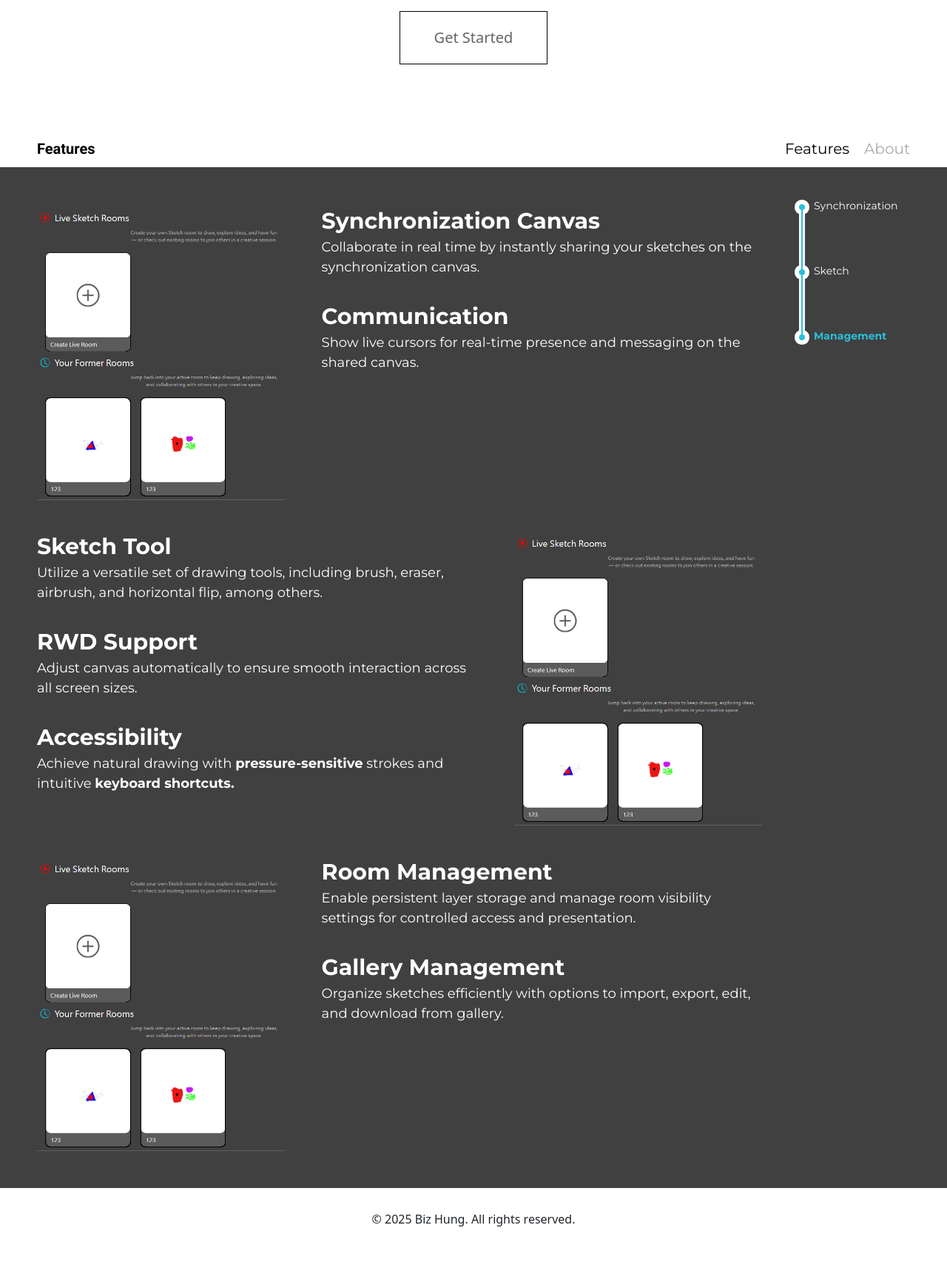
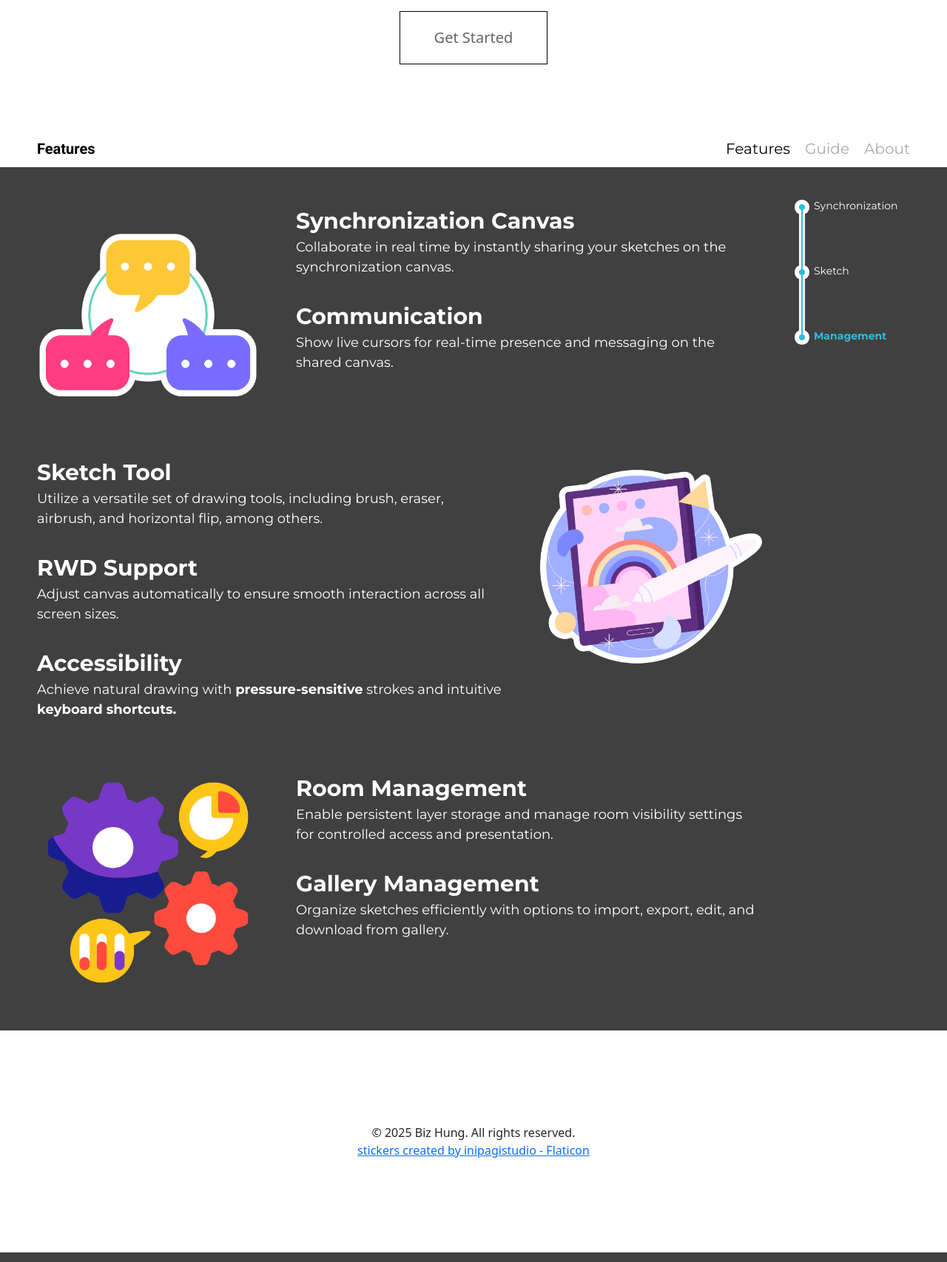
Before and after one commit to z50205/py_SharingSketch_FastAPI, a FastAPI app: page / in a window 1280 px wide. Shown: the part 324-2030 px from the top of the page at 74% size. Run offline with FastAPI, Linux system fonts and the light colour scheme; some libraries are stand-ins or nearby versions.

Commit message:
[Enhance & Debug]Add /index intros, and debug image tag system
1.Add /index intros icon.
2.Debug image tag system by adding tag table's times column can be
  nullable.
3.Change /room bottom tool layer and chat tools order.

```diff
--- a/PSS/models/tag.py
+++ b/PSS/models/tag.py
@@ -10,7 +10,7 @@ class TagData(SQLModel, table=True):
     tag: str= Field(unique=True,nullable=False)
     tag_en: Optional[str]= Field(unique=True)
     tag_ja: Optional[str]= Field(unique=True)
-    times:int= None
+    times:int = Field(default=0, nullable=False)
 
     @classmethod
     def create_tag(self,tag:str):
@@ -21,7 +21,8 @@ class TagData(SQLModel, table=True):
                 session.add(tag)
                 session.commit()
                 return tagid
-            except:
+            except Exception as e:
+                print(e)
                 return {"result":"Oops."}
     @classmethod
     def update_tag_times(self,tagid:str,times:int):
--- a/PSS/static/scripts/index.js
+++ b/PSS/static/scripts/index.js
@@ -79,29 +79,47 @@ observer.observe(manage);
 
 
 
-let featureDiv=document.getElementById("feature-div");
-let aboutDiv=document.getElementById("about-div");
-let tabText=document.getElementById("tab-title");
+const tabText = document.getElementById("tab-title");
+const tabs = {
+  feature: {
+    button: document.getElementById("feature"),
+    content: document.getElementById("feature-div"),
+    title: "Features"
+  },
+  guide: {
+    button: document.getElementById("guide"),
+    content: document.getElementById("guide-div"),
+    title: "Guide"
+  },
+  about: {
+    button: document.getElementById("about"),
+    content: document.getElementById("about-div"),
+    title: "About"
+  }
+};
 
-let feature=document.getElementById("feature");
-let about=document.getElementById("about");
-feature.addEventListener("click",()=>{
-    tabText.textContent="Features";
-    featureDiv.style.display="flex";
-    feature.classList.add("active");
-    aboutDiv.style.display="none";
-    about.classList.remove("active");
-})
-about.addEventListener("click",()=>{
-    tabText.textContent="About";
-    featureDiv.style.display="none";
-    feature.classList.remove("active");
-    aboutDiv.style.display="flex";
-    about.classList.add("active");
-    if (!initMessageAnimate)
-    messageAnimate(messagePivot,0);
-    initMessageAnimate=true;
-})
+
+function switchTab(selectedKey) {
+  for (const key in tabs) {
+    const tab = tabs[key];
+    const isActive = key === selectedKey;
+    tab.content.style.display = isActive ? "flex" : "none";
+    tab.button.classList.toggle("active", isActive);
+  }
+
+  tabText.textContent = tabs[selectedKey].title;
+
+  // Optional animation logic for "about"
+  if (selectedKey === "about" && !initMessageAnimate) {
+    messageAnimate(messagePivot, 0);
+    initMessageAnimate = true;
+  }
+}
+
+// 綁定事件
+for (const key in tabs) {
+  tabs[key].button.addEventListener("click", () => switchTab(key));
+}
 
 
 let chatMessage=document.getElementById("chat-message");
--- a/PSS/static/styles/index.css
+++ b/PSS/static/styles/index.css
@@ -314,7 +314,8 @@ body{
 }
 .feature-main-element-image{
   display: flex;
-  height:400px;
+  height:300px;
+  justify-content: center;
 }
 .feature-main-element-description{
   flex:1;
@@ -336,12 +337,15 @@ body{
 }
 
 .footer-container{
-  width: 100%;
-  height:100px;
-  display: flex;
-  align-items: center;
-  justify-content: center;
-  flex-wrap: wrap;
+    width: 100%;
+    height: 300px;
+    display: flex;
+    align-items: center;
+    justify-content: center;
+    flex-wrap: wrap;
+}
+.footer-container-item{
+  text-align: center;
 }
 
 .feature-main-timelinediv{
--- a/PSS/static/styles/room.css
+++ b/PSS/static/styles/room.css
@@ -439,4 +439,7 @@ input:checked + .slider:before {
     h3{
         font-size:4vw;
         }
+    .guide-text{
+        font-size: 2.5vw;
+    }
 }
--- a/PSS/templates/index.html
+++ b/PSS/templates/index.html
@@ -36,6 +36,7 @@
       </div>
       <div  class="tab-item-list">
         <div class="tab-item active" id="feature">Features</div>
+        <div class="tab-item" id="guide">Guide</div>
         <div class="tab-item" id="about">About</div>
       </div>
     </div>
@@ -45,7 +46,7 @@
       <div class="feature-main-column">
         <div class="feature-main-element" id="sync">
           <div class="feature-main-element-image">
-            <img src="static/pics/chooseroom.png" />
+            <img src="static/pics/communication.png"/>
           </div>
           <div class="feature-main-element-description">
             <div class="feature-main-element-description-title">Synchronization Canvas</div>
@@ -74,12 +75,12 @@
             </div>
           </div>
           <div class="feature-main-element-image">
-            <img src="static/pics/chooseroom.png" />
+            <img src="static/pics/sketch.png" />
           </div>
         </div>
         <div class="feature-main-element" id="manage">
           <div class="feature-main-element-image">
-            <img src="static/pics/chooseroom.png" />
+            <img src="static/pics/management.png" />
           </div>
           <div class="feature-main-element-description">
             <div class="feature-main-element-description-title">Room Management</div>
@@ -115,6 +116,80 @@
         </div>
       </div>
     </div>
+    <div class="feature-main-container-flex" style="display: none;" id="guide-div">
+      <div class="feature-main-column">
+        <div class="feature-main-element" id="rooms">
+          <div class="feature-main-element-image">
+            <img src="static/pics/communication.png"/>
+          </div>
+          <div class="feature-main-element-description">
+            <div class="feature-main-element-description-title">Synchronization Canvas</div>
+            <div class="feature-main-element-description-content">
+              Collaborate in real time by instantly sharing your sketches on the synchronization canvas.
+            </div>
+            <div class="feature-main-element-description-title">Communication</div>
+            <div class="feature-main-element-description-content">
+              Show live cursors for real-time presence and messaging on the shared canvas.
+            </div>
+          </div>
+        </div>
+        <div class="feature-main-element" id="draw">
+          <div class="feature-main-element-description left">
+            <div class="feature-main-element-description-title">Sketch Tool</div>
+            <div class="feature-main-element-description-content">
+              Utilize a versatile set of drawing tools, including brush, eraser, airbrush, and horizontal flip, among others.
+            </div>
+            <div class="feature-main-element-description-title">RWD Support</div>
+            <div class="feature-main-element-description-content">
+              Adjust canvas automatically to ensure smooth interaction across all screen sizes.
+            </div>
+            <div class="feature-main-element-description-title">Accessibility</div>
+            <div class="feature-main-element-description-content">
+              Achieve natural drawing with <b>pressure-sensitive</b> strokes and intuitive <b>keyboard shortcuts.</b>
+            </div>
+          </div>
+          <div class="feature-main-element-image">
+            <img src="static/pics/sketch.png" />
+          </div>
+        </div>
+        <div class="feature-main-element" id="gallery">
+          <div class="feature-main-element-image">
+            <img src="static/pics/management.png" />
+          </div>
+          <div class="feature-main-element-description">
+            <div class="feature-main-element-description-title">Room Management</div>
+            <div class="feature-main-element-description-content">
+              Enable persistent layer storage and manage room visibility settings for controlled access and presentation.
+            </div>
+            <div class="feature-main-element-description-title">Gallery Management</div>
+            <div class="feature-main-element-description-content">
+              Organize sketches efficiently with options to import, export, edit, and download from gallery.
+            </div>
+          </div>
+        </div>
+      </div>
+      <div class="feature-main-column timeline">
+        <div class="feature-main-timelinediv">
+          <a href="#rooms">
+            <div class="feature-main-timeline-circle active">
+              <div class="feature-main-timeline-text">Rooms</div>
+            </div>
+          </a>
+          <div class="feature-main-timeline-line"></div>
+          <a href="#draw">
+            <div class="feature-main-timeline-circle">
+              <div class="feature-main-timeline-text">Draw</div>
+            </div>
+          </a>
+          <div class="feature-main-timeline-line"></div>
+          <a href="#gallery">
+            <div class="feature-main-timeline-circle">
+              <div class="feature-main-timeline-text">Gallery</div>
+            </div>
+          </a>
+        </div>
+      </div>
+    </div>
     <div class="feature-main-container-flex" style="display: none;" id="about-div">
       <div class="feature-main-column">
         <div class="about-intro-div">
@@ -136,7 +211,10 @@
     </div>
   </div>
   <div class="footer-container">
-    <p>© 2025 Biz Hung. All rights reserved.</p>
+    <div class="footer-container-item">
+      <p style="margin: 0px;">© 2025 Biz Hung. All rights reserved.</p>
+      <a href="https://www.flaticon.com/free-stickers/discussion" title="discussion stickers">stickers created by inipagistudio - Flaticon</a>
+    </div>
   </div>
 </div>
 <!-- <script src="static/scripts/index3D.js"></script> -->
```
Also changed, not shown: PSS/templates/room.html (+37 -31 lines), PSS/static/pics/communication.png (added), PSS/static/pics/management.png (added), PSS/static/pics/sketch.png (added).
